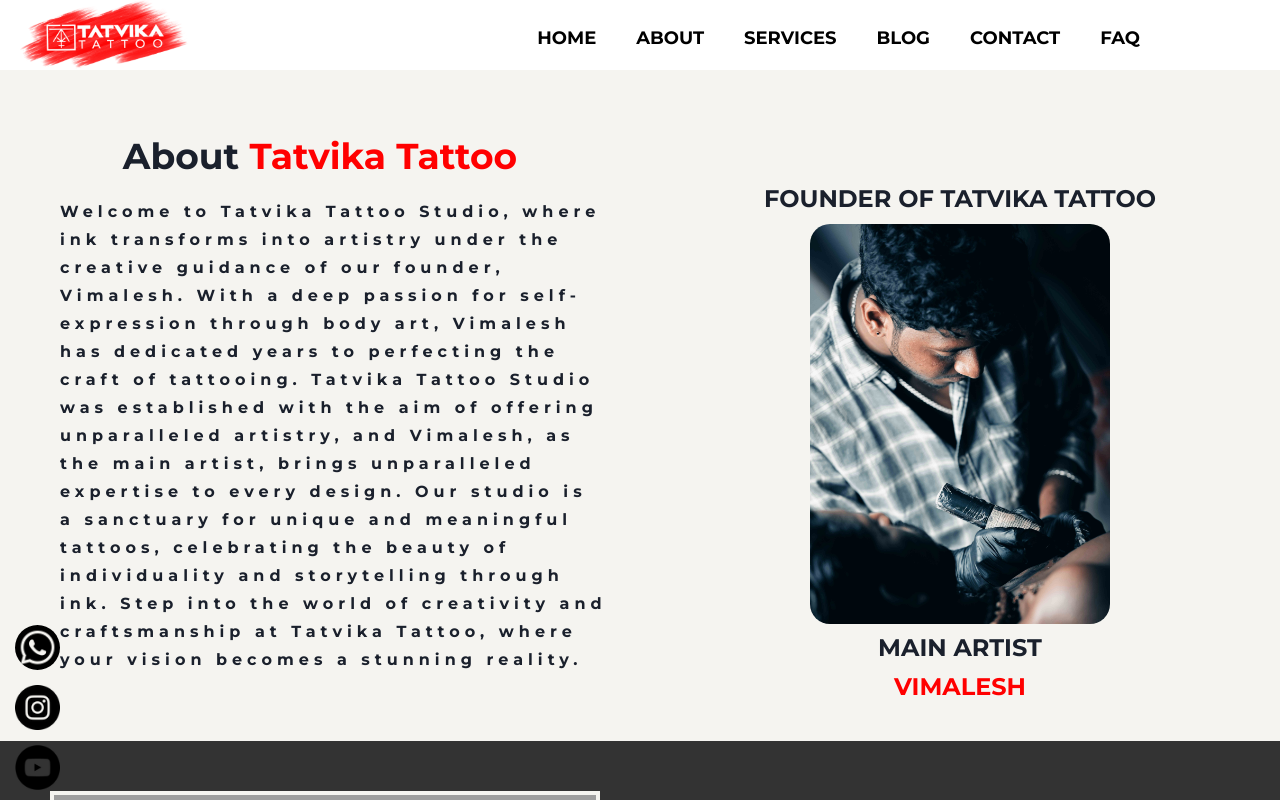
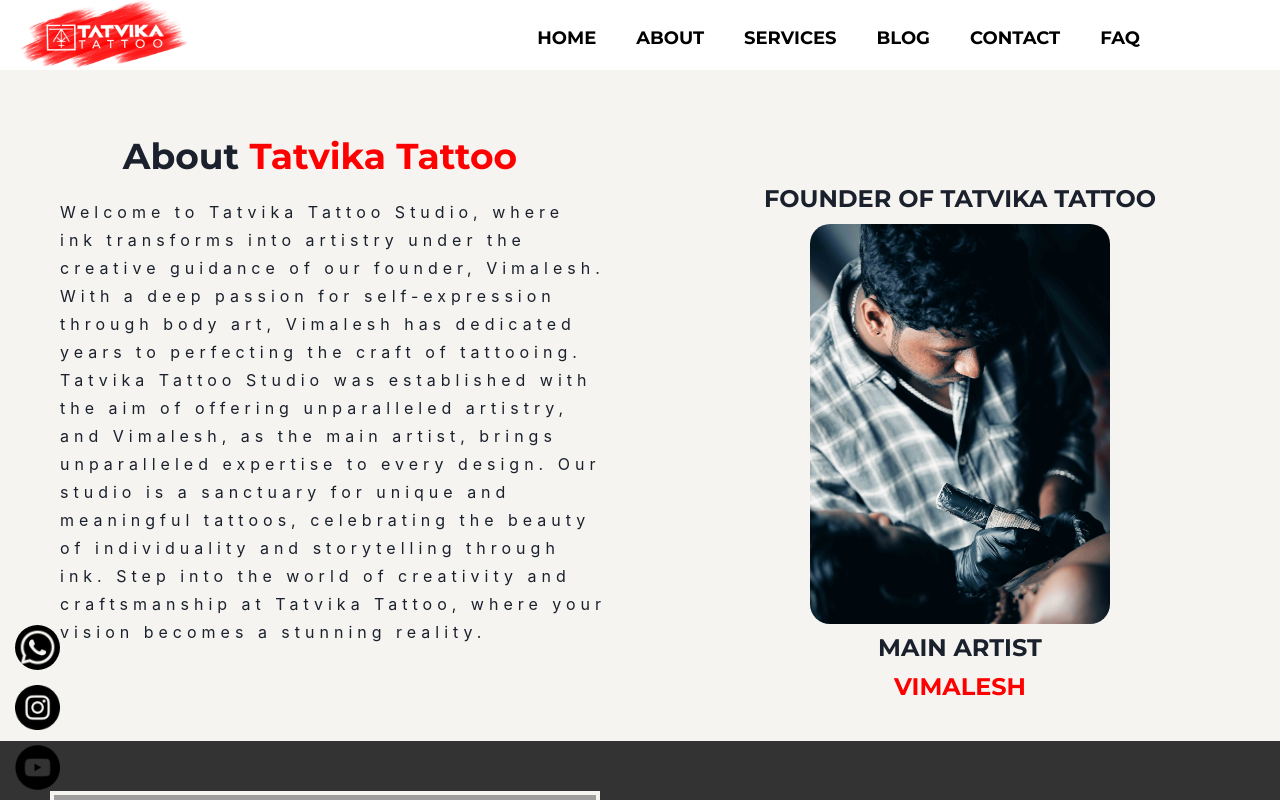
Before and after one commit to rahul-raj9367/tatvika-tattoo, a React (Vite) app: page /tatvika-tattoo/About in a window 1280 px wide. Shown: the top 800 px of the page. Built offline with nearby package versions, Linux system fonts and the light colour scheme; grey boxes are pictures that could not be loaded.

Commit message:
first commit

```diff
--- a/src/pages/About.jsx
+++ b/src/pages/About.jsx
@@ -33,7 +33,7 @@ export default function About() {
           <GridItem w="100%" h="100%">
             <Center><Heading mt="35px" fontFamily="Montserrat" >About&nbsp;</Heading><Heading mt="35px" color="#ff0000" fontFamily="Montserrat">{displayedText}</Heading> </Center>
             <Center>
-            <Text mt="20px" mb="40px" fontFamily="Montserrat"  ml="30px" width={["500px","500px","500px","500px","550px"]} letterSpacing={["5px"]}  lineHeight={["20px","28px"]}>
+            <Text mt="20px" mb="40px"   ml="30px" width={["500px","500px","500px","500px","550px"]} letterSpacing={["5px"]}  lineHeight={["20px","28px"]}>
             Welcome to Tatvika Tattoo Studio, where ink transforms into artistry under the creative guidance of our founder, Vimalesh. With a deep passion for self-expression through body art, Vimalesh has dedicated years to perfecting the craft of tattooing. Tatvika Tattoo Studio was established with the aim of offering unparalleled artistry, and Vimalesh, as the main artist, brings unparalleled expertise to every design. Our studio is a sanctuary for unique and meaningful tattoos, celebrating the beauty of individuality and storytelling through ink. Step into the world of creativity and craftsmanship at Tatvika Tattoo, where your vision becomes a stunning reality.
             </Text>
             </Center>
@@ -73,7 +73,7 @@ export default function About() {
 
         <GridItem w="100%" h="100%">
           <Center>
-          <Text mb="40px"   fontFamily="Montserrat" width={["90vw","500px","500px","500px","550px"]} lineHeight="28px">
+          <Text mb="40px"    width={["90vw","500px","500px","500px","550px"]} lineHeight="28px">
           Welcome to Tatvika Tattoo Studio, where ink transforms into artistry under the creative guidance of our founder, Vimalesh. With a deep passion for self-expression through body art, Vimalesh has dedicated years to perfecting the craft of tattooing. Tatvika Tattoo Studio was established with the aim of offering unparalleled artistry, and Vimalesh, as the main artist, brings unparalleled expertise to every design. Our studio is a sanctuary for unique and meaningful tattoos, celebrating the beauty of individuality and storytelling through ink. Step into the world of creativity and craftsmanship at Tatvika Tattoo, where your vision becomes a stunning reality.
           </Text>
           </Center>
```
